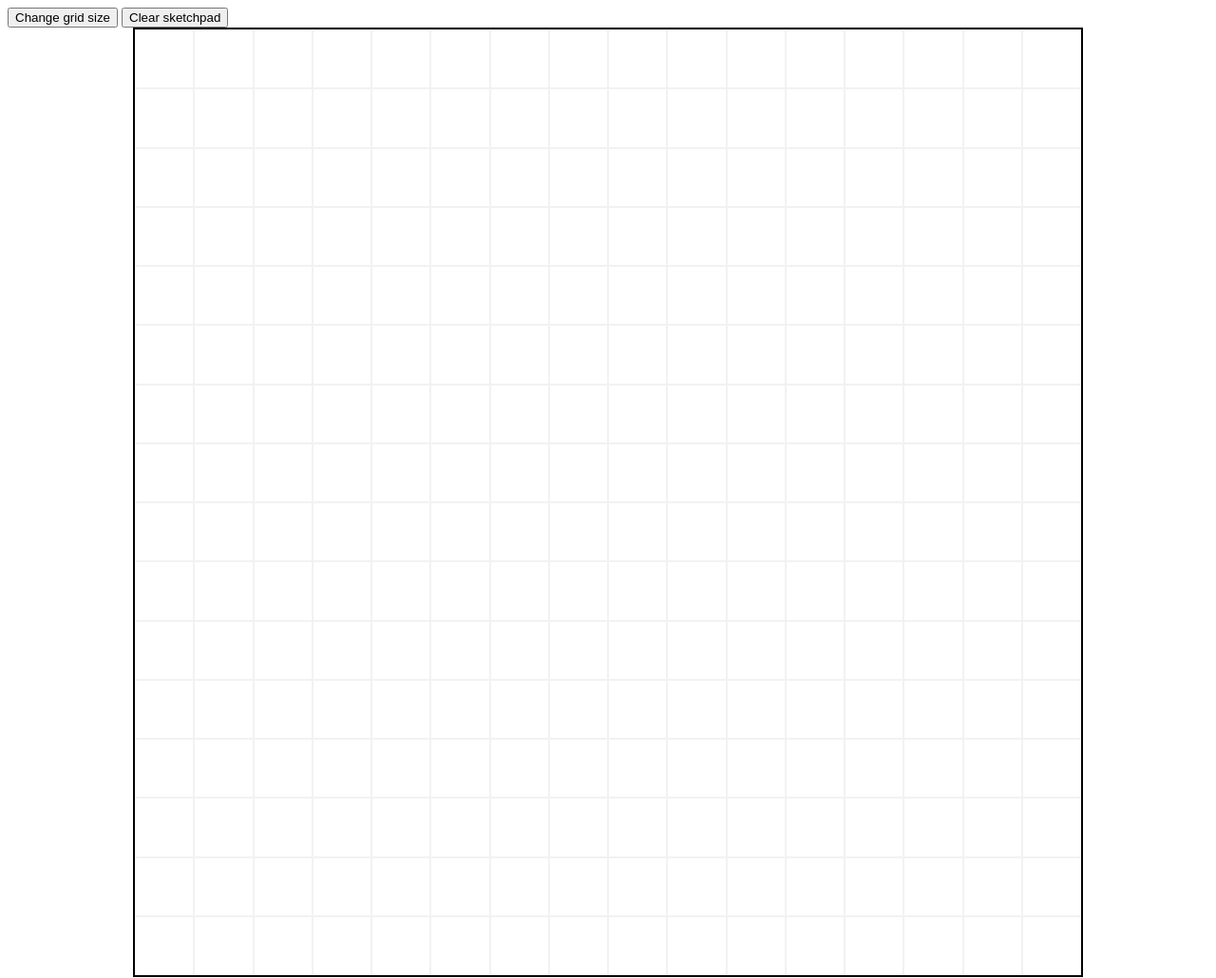
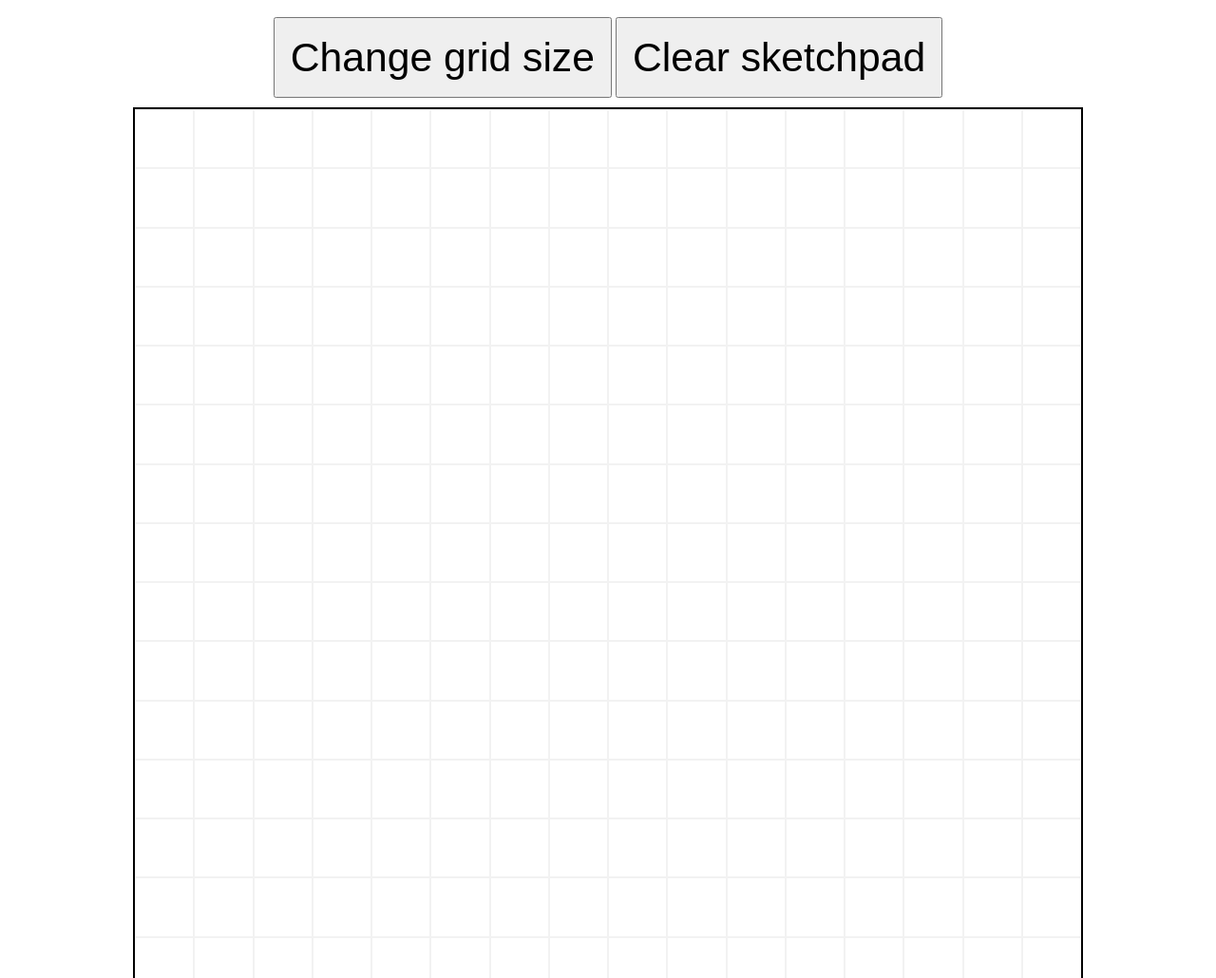
Before and after one commit to ronaldhsp/etch-a-sketch, a plain HTML site: page index.html in a window 1280 px wide. Shown: the top 1030 px of the page at 95% size. Drawn offline with Linux system fonts and the light colour scheme.

Commit message:
Center buttons and make it bigger

```diff
--- a/index.html
+++ b/index.html
@@ -8,8 +8,10 @@
     <script src="./script.js" defer></script>
   </head>
   <body>
-    <button class="input-btn">Change grid size</button>
-    <button class="reset-btn">Clear sketchpad</button>
+    <div class="btns">
+      <button class="input-btn">Change grid size</button>
+      <button class="reset-btn">Clear sketchpad</button>
+    </div>
     <div class="grid-container"></div>
   </body>
 </html>
--- a/styles.css
+++ b/styles.css
@@ -14,3 +14,14 @@ html {
   border: 2px solid black;
   margin: 0px auto;
 }
+
+button {
+  font-size: 32pt;
+  padding: 16px;
+}
+
+.btns {
+  width: max-content;
+  padding: 10px;
+  margin: 0px auto;
+}
```
